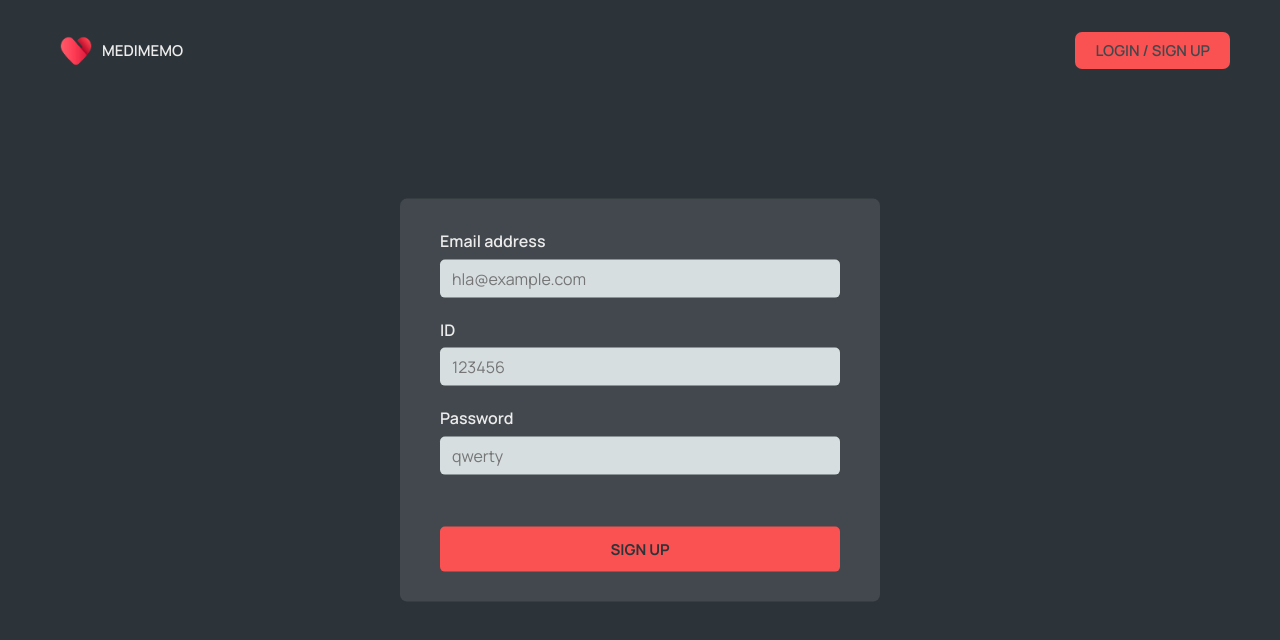
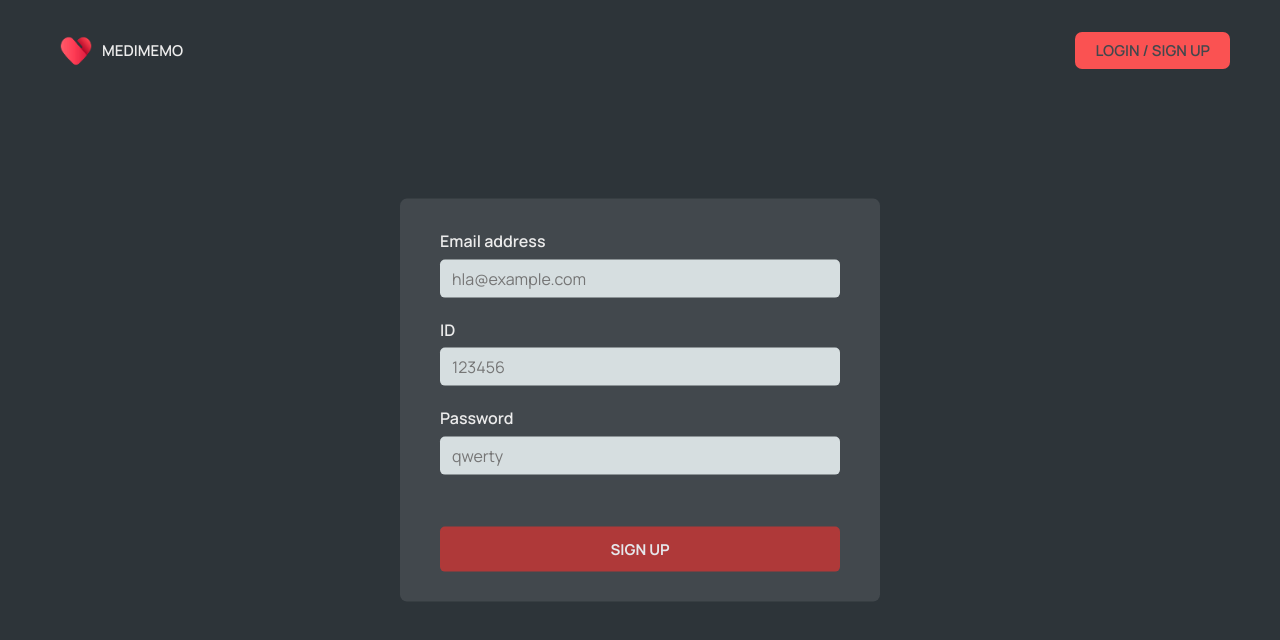
Before and after one commit to tizriverwind/MediMemo, a React (Vite) app in the folder front/: page /signup in a window 1280 px wide. Shown: the top 640 px of the page. Built offline with nearby package versions, Linux system fonts and the light colour scheme.

Commit message:
changed the color contrast of the buttons

```diff
--- a/front/src/components/Button.module.css
+++ b/front/src/components/Button.module.css
@@ -11,22 +11,27 @@
 
 .primary {
   font-weight: 700;
-  background-color: var(--color-brand--2);
-  color: var(--color-dark--1);
+  /* background-color: var(--color-brand--2); */
+  background-color: #af3939;
+  /* color: var(--color-dark--1);
+   */
+  color: #e5e7eb;
 }
 
 .secondary {
   font-weight: 700;
-  background-color: var(--color-brand--2);
-  color: var(--color-dark--1);
+  background-color: #af3939;
+  color: #e5e7eb;
   width: 100%;
   margin-top: 3.2rem;
 }
 
 .patientB {
   font-weight: 700;
-  background-color: var(--color-brand--2);
-  color: var(--color-dark--1);
+  /* background-color: var(--color-brand--2);
+  color: var(--color-dark--1); */
+  background-color: #af3939;
+  color: #e5e7eb;
   flex-shrink: 0;
 }
 
```
